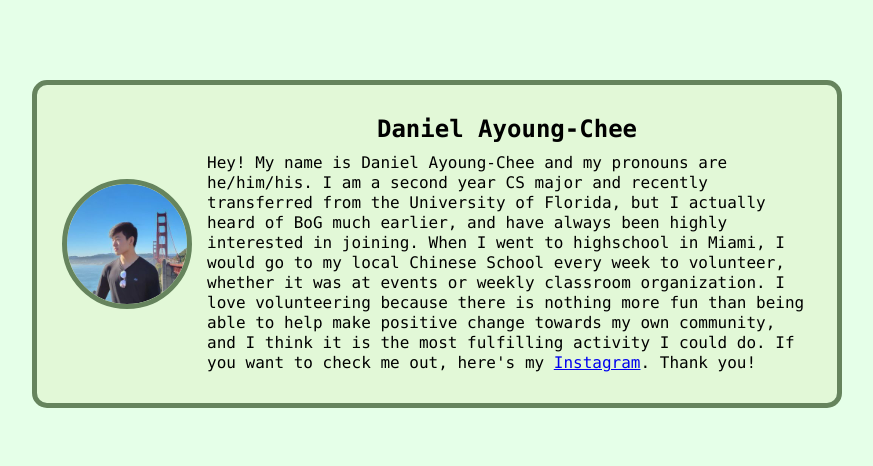
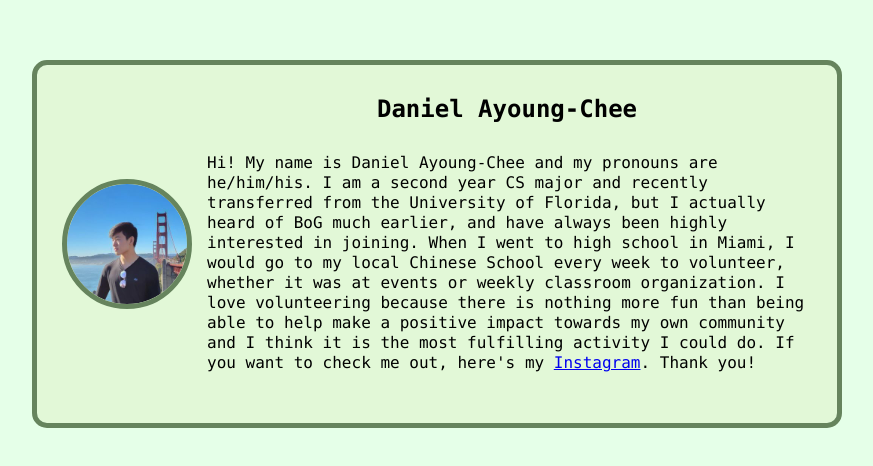
Before and after one commit to DanielPChee/BoG_Application, a plain HTML site: page index.HTML in a window 1280 px wide. Shown: the part 156-622 px from the top of the page, without its empty margins (203-1076 px from the left). Drawn offline with Linux system fonts and the light colour scheme.

Commit message:
Update index.HTML

```diff
--- a/index.HTML
+++ b/index.HTML
@@ -11,7 +11,21 @@
         <img src="images/profile.jpg" alt="Profile Picture">
         <div class="details">
             <h1>Daniel Ayoung-Chee</h1>
-            <p>Hey! My name is Daniel Ayoung-Chee and my pronouns are he/him/his. I am a second year CS major and recently transferred from the University of Florida, but I actually heard of BoG much earlier, and have always been highly interested in joining. When I went to highschool in Miami, I would go to my local Chinese School every week to volunteer, whether it was at events or weekly classroom organization. I love volunteering because there is nothing more fun than being able to help make positive change towards my own community, and I think it is the most fulfilling activity I could do. If you want to check me out, here's my <a href="https://www.instagram.com/dan.cheez/?hl=en" target="_blank">Instagram</a>. Thank you!</p>
+            <p>
+                <br>Hi! My name is Daniel Ayoung-Chee and my pronouns are
+                he/him/his. I am a second year CS major and recently
+                transferred from the University of Florida, but I actually
+                heard of BoG much earlier, and have always been highly
+                interested in joining. When I went to high school in Miami,
+                I would go to my local Chinese School every week to
+                volunteer, whether it was at events or weekly classroom
+                organization. I love volunteering because there is nothing
+                more fun than being able to help make a positive impact towards
+                my own community and I think it is the most fulfilling
+                activity I could do. If you want to check me out, here's
+                my <a href="https://www.instagram.com/dan.cheez/?hl=en"
+                target="_blank">Instagram</a>. Thank you!<br><br>
+            </p>
         </div>
     </div>
 </body>
```
